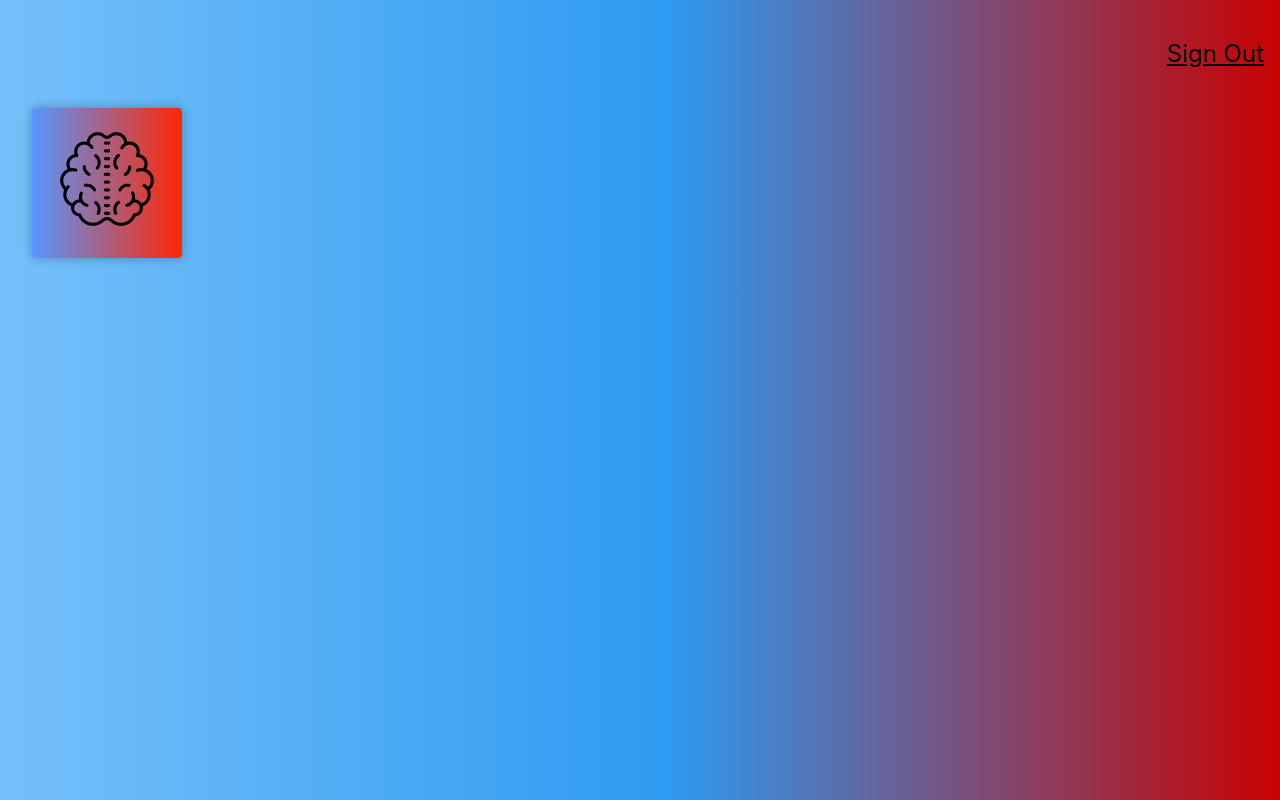
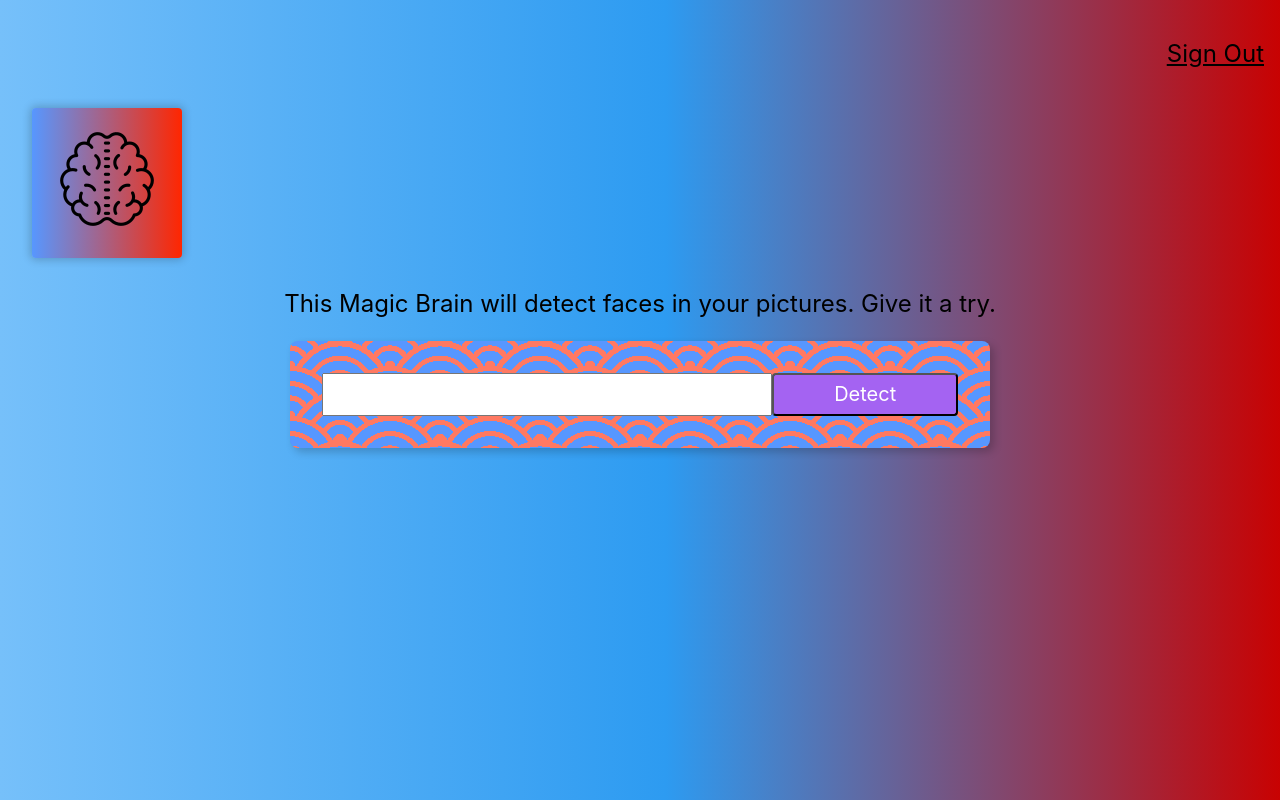
Before and after one commit to leepowe/smartbrain, a React (Create React App) app: page / in a window 1280 px wide. Built offline with nearby package versions, Linux system fonts and the light colour scheme.

Commit message:
added the ImageLinkForm component and styled it.  I, again, went on my own to sty and play a little bit.

```diff
--- a/src/App.css
+++ b/src/App.css
@@ -1,5 +1,10 @@
 .App {
   text-align: center;
+}
+
+.center {
+  display: flex;
+  justify-content: center;
 }
 
 .App-logo {
--- a/src/App.js
+++ b/src/App.js
@@ -1,6 +1,7 @@
 import React, { Component } from 'react';
 import Navigation from './components/Navigation/Navigation';
 import Logo from './components/Logo/Logo';
+import ImageLinkForm from './components/ImageLinkForm/ImageLinkForm';
 import './App.css';
 
 function App() {
@@ -8,8 +9,8 @@
     <div className="App">
       <Navigation />
       <Logo />
-      {/*<ImageLinkForm />
-      <FaceRecognition /> */}
+      <ImageLinkForm />
+      {/* <FaceRecognition /> */}
     </div>
   );
 }
--- /dev/null
+++ b/src/components/ImageLinkForm/ImageLinkForm.css
@@ -0,0 +1,90 @@
+:root {
+    /* s-ilver */
+    --color1: rgb(87, 151, 255);
+    /* w-hite */
+    --color2: rgb(255, 121, 98);
+}
+
+.form {
+	width: 700px;
+	background-color: var(--color1);
+	background-image: radial-gradient(
+			circle at 100% 150%,
+			var(--color1) 24%,
+			var(--color2) 24%,
+			var(--color2) 28%,
+			var(--color1) 28%,
+			var(--color1) 36%,
+			var(--color2) 36%,
+			var(--color2) 40%,
+			transparent 40%,
+			transparent
+		),
+		radial-gradient(
+			circle at 0 150%,
+			var(--color1) 24%,
+			var(--color2) 24%,
+			var(--color2) 28%,
+			var(--color1) 28%,
+			var(--color1) 36%,
+			var(--color2) 36%,
+			var(--color2) 40%,
+			transparent 40%,
+			transparent
+		),
+		radial-gradient(
+			circle at 50% 100%,
+			var(--color2) 10%,
+			var(--color1) 10%,
+			var(--color1) 23%,
+			var(--color2) 23%,
+			var(--color2) 30%,
+			var(--color1) 30%,
+			var(--color1) 43%,
+			var(--color2) 43%,
+			var(--color2) 50%,
+			var(--color1) 50%,
+			var(--color1) 63%,
+			var(--color2) 63%,
+			var(--color2) 71%,
+			transparent 71%,
+			transparent
+		),
+		radial-gradient(
+			circle at 100% 50%,
+			var(--color2) 5%,
+			var(--color1) 5%,
+			var(--color1) 15%,
+			var(--color2) 15%,
+			var(--color2) 20%,
+			var(--color1) 20%,
+			var(--color1) 29%,
+			var(--color2) 29%,
+			var(--color2) 34%,
+			var(--color1) 34%,
+			var(--color1) 44%,
+			var(--color2) 44%,
+			var(--color2) 49%,
+			transparent 49%,
+			transparent
+		),
+		radial-gradient(
+			circle at 0 50%,
+			var(--color2) 5%,
+			var(--color1) 5%,
+			var(--color1) 15%,
+			var(--color2) 15%,
+			var(--color2) 20%,
+			var(--color1) 20%,
+			var(--color1) 29%,
+			var(--color2) 29%,
+			var(--color2) 34%,
+			var(--color1) 34%,
+			var(--color1) 44%,
+			var(--color2) 44%,
+			var(--color2) 49%,
+			transparent 49%,
+			transparent
+		);
+	background-size: 100px 50px;
+}
--- /dev/null
+++ b/src/components/ImageLinkForm/ImageLinkForm.js
@@ -0,0 +1,20 @@
+import React from 'react';
+import './ImageLinkForm.css'
+
+const ImageLinkForm = () => {
+    return (
+        <div className=''>
+            <p className='f3'>
+                {'This Magic Brain will detect faces in your pictures. Give it a try.'}
+            </p>
+            <div className='center'>
+                <div className='form center pa4 br3 shadow-5'>
+                <input className='f4 pa2 w-70 center' type='tex' />
+                <button className='w-30 grow f4 link ph3 br2 pv2 dib white bg-light-purple'>Detect</button>
+                </div>
+            </div>
+        </div>
+    )
+};
+
+export default ImageLinkForm;
--- a/src/index.css
+++ b/src/index.css
@@ -12,3 +12,7 @@
   font-family: source-code-pro, Menlo, Monaco, Consolas, 'Courier New',
     monospace;
 }
+
+button {
+  cursor: pointer;
+}
```
